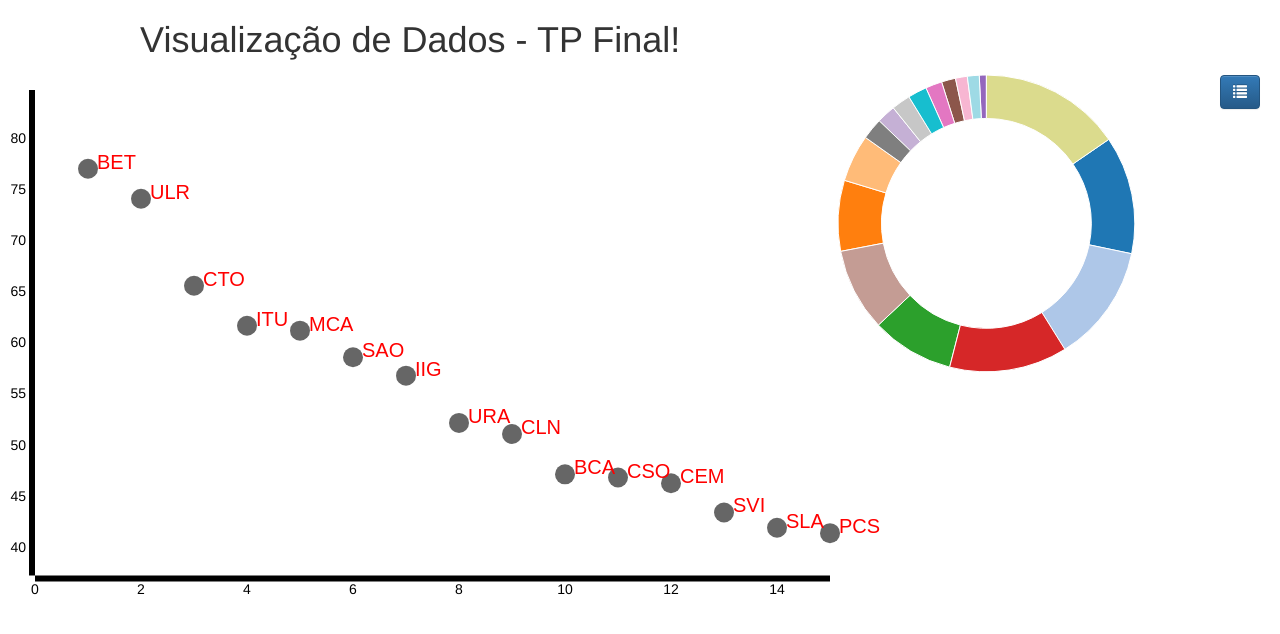
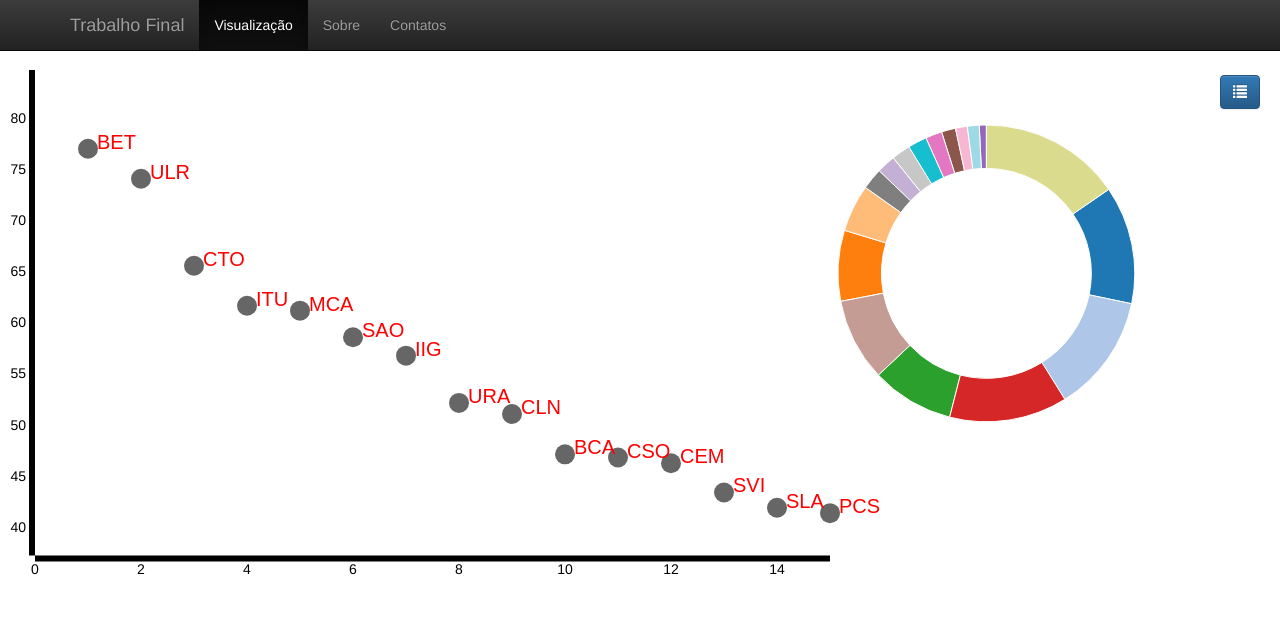
Before and after one commit to mmiguelcj/tpvd, a PHP site: page / in a window 1280 px wide. Shown: the top 634 px of the page. Run offline with PHP 8.4, Linux system fonts and the light colour scheme.

Commit message:
Adição de uma bara de navegação. Se quiserem eu vouto ao que era antes

```diff
--- a/css/index.css
+++ b/css/visualizacao.css
@@ -39,3 +39,13 @@
     right: 20px;
     top: 75px;
 }
+
+#sobre{
+	left: 40px;
+    position: absolute;
+}
+
+#contatos{
+	left: 40px;
+    position: absolute;
+}
--- a/index.html
+++ b/index.html
@@ -1,9 +1,16 @@
 <!DOCTYPE html>
-<html>
+<html lang="br">
 <head>
-<title>Visualização de Dados - TP Final</title>
+<meta http-equiv="content-type" content="text/html; charset=UTF-8">
+<meta charset="utf-8">
+<meta http-equiv="X-UA-Compatible" content="IE=edge">
+<meta name="viewport" content="width=device-width, initial-scale=1">
 
-<link rel="stylesheet" href="css/index.css">
+<link rel="icon" href="http://getbootstrap.com/favicon.ico">
+
+<title>TP Final de Visualização de Dados</title>
+
+<link rel="stylesheet" href="css/visualizacao.css">
 <link rel="stylesheet" type="text/css" href="css/sunburst.css" />
 
 <link href="./lib/bootstrap3/css/bootstrap.css" rel="stylesheet">
@@ -15,18 +22,52 @@
 <script type="text/javascript" src="./lib/d3/d3.js"></script>
 
 
-<!-- <link rel="stylesheet" type="text/css"
-      href="https://fonts.googleapis.com/css?family=Open+Sans:400,600"> -->
-<meta http-equiv="Content-Type" content="text/html;charset=utf-8">
+<!-- Custom styles for this template -->
+<link href="lib/ie/starter-template.css" rel="stylesheet">
+
+<!-- Just for debugging purposes. Don't actually copy these 2 lines! -->
+<script src="./lib/ie/ie-emulation-modes-warning.js"></script>
+<script src="./lib/ie/ie10-viewport-bug-workaround.js"></script>
 </head>
+
 <body>
+	<nav class="navbar navbar-inverse navbar-fixed-top">
+		<div class="container">
+			<div class="navbar-header">
+				<button type="button" class="navbar-toggle collapsed"
+					data-toggle="collapse" data-target="#navbar" aria-expanded="false"
+					aria-controls="navbar">
+					<span class="sr-only">Toggle navigation</span> <span
+						class="icon-bar"></span> <span class="icon-bar"></span> <span
+						class="icon-bar"></span>
+				</button>
+				<a class="navbar-brand" href="#">Trabalho Final</a>
+			</div>
+			<div id="navbar" class="collapse navbar-collapse">
+
+				<ul class="nav navbar-nav">
+					<li class="active"><a href="#inicio"
+						data-toggle="tab">Visualização</a></li>
+					<li class=""><a href="#about" data-toggle="tab">Sobre</a></li>
+					<li class=""><a href="#contact" data-toggle="tab">Contatos</a></li>
+				</ul>
+			</div>
+			<!--/.nav-collapse -->
+		</div>
+	</nav>
+
+<!-- Aqui entra o que vai conter em cada aba -->
+	<div class="tab-content">
+
+		<!-- Aba de inicio contem as visualizações -->
+		<div class="tab-pane  active" id="inicio">
 			<div id="content" class="row">
-		<!--Grafico Scatterplot : col-md-8-->
+
+				<!--Grafico Scatterplot -->
 				<div id="scatteGraph" class="col">
-			<h1 class="text-center ">Visualização de Dados - TP Final!</h1>
 				</div>
 
-		<!--Grafico Sunburst col-md-4 -->
+				<!--Grafico Sunburst -->
 				<div id="sunburstGraph" class="col">
 					<div id="sequence"></div>
 					<div id="chart">
@@ -35,10 +76,9 @@
 						</div>
 					</div>
 				</div>
+
+				<!-- Legenda do sunbustGraph -->
 				<div id="sidebar">
-			<!-- 			        <input type="checkbox" id="togglelegend"> Legend <br/> -->
-			<!-- 			        <div id="legend" style="visibility: hidden;"></div> -->
-
 					<!-- Mudei o checkbox da legenda para um botão -->
 					<div id="conjuntoLegenda">
 						<div id="legend"></div>
@@ -49,15 +89,32 @@
 				</div>
 			</div>
 
+
+		</div>
+
+		<div class="tab-pane" id="about">
+			<div id = "sobre">
+			<h2>Trabalho final da disciplina de Visualização de Dados</h2>
+			<br>
+			</div>
+		</div>
+
+		<div class="tab-pane" id="contact">
+			<div id ="contatos">
+			<h3>Guilherme Henrique Rodrigues Nascimento</h3>
+			<h3>Mauri Miguel</h3>
+			<h3>Leandro Augusto</h3>
+
+			</div>
+		</div>
+	</div>
+
 			<!-- JS's -->
-	<script src="js/index.js"></script>
-	<script src="js/scatterplot.js"></script>
+			<script type="text/javascript" src="./js/visualizacao.js"></script>
+			<script type="text/javascript" src="./js/scatterplot.js"></script>
+			<!-- Sunburst -->
+			<script type="text/javascript" src="./js/sunburst.js"></script>
 
-	<!-- Sunburst -->
-	<script src="js/sunburst.js"></script>
-	<script type="text/javascript">
-		// Hack to make this example display correctly in an iframe on bl.ocks.org
-		//d3.select(self.frameElement).style("height", "700px");
-	</script>
 </body>
+
 </html>
--- /dev/null
+++ b/lib/ie/ie10-viewport-bug-workaround.js
@@ -0,0 +1,23 @@
+/*!
+ * IE10 viewport hack for Surface/desktop Windows 8 bug
+ * Copyright 2014-2015 Twitter, Inc.
+ * Licensed under MIT (https://github.com/twbs/bootstrap/blob/master/LICENSE)
+ */
+
+// See the Getting Started docs for more information:
+// http://getbootstrap.com/getting-started/#support-ie10-width
+
+(function () {
+  'use strict';
+
+  if (navigator.userAgent.match(/IEMobile\/10\.0/)) {
+    var msViewportStyle = document.createElement('style')
+    msViewportStyle.appendChild(
+      document.createTextNode(
+        '@-ms-viewport{width:auto!important}'
+      )
+    )
+    document.querySelector('head').appendChild(msViewportStyle)
+  }
+
+})();
--- /dev/null
+++ b/lib/ie/starter-template.css
@@ -0,0 +1,7 @@
+body {
+  padding-top: 50px;
+}
+.starter-template {
+  padding: 40px 15px;
+  text-align: center;
+}
```
Also changed, not shown: lib/ie/ie-emulation-modes-warning.js (added, +51 -0 lines), visualizacao.html (added, +36 -0 lines), js/visualizacao.js (renamed from js/index.js). Lines whose indentation alone changed are shown as unchanged.
